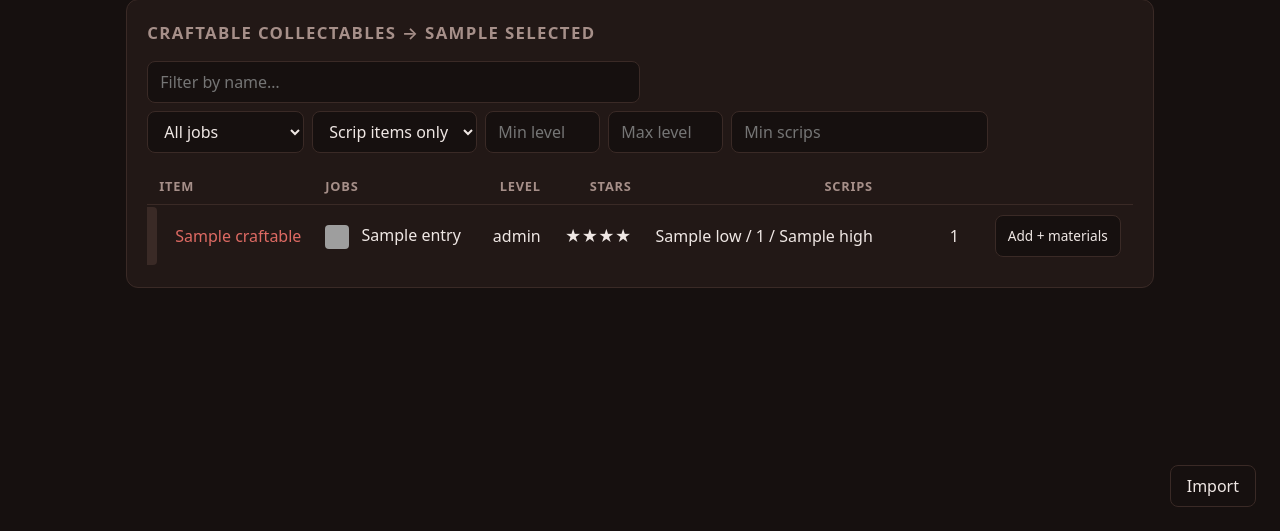
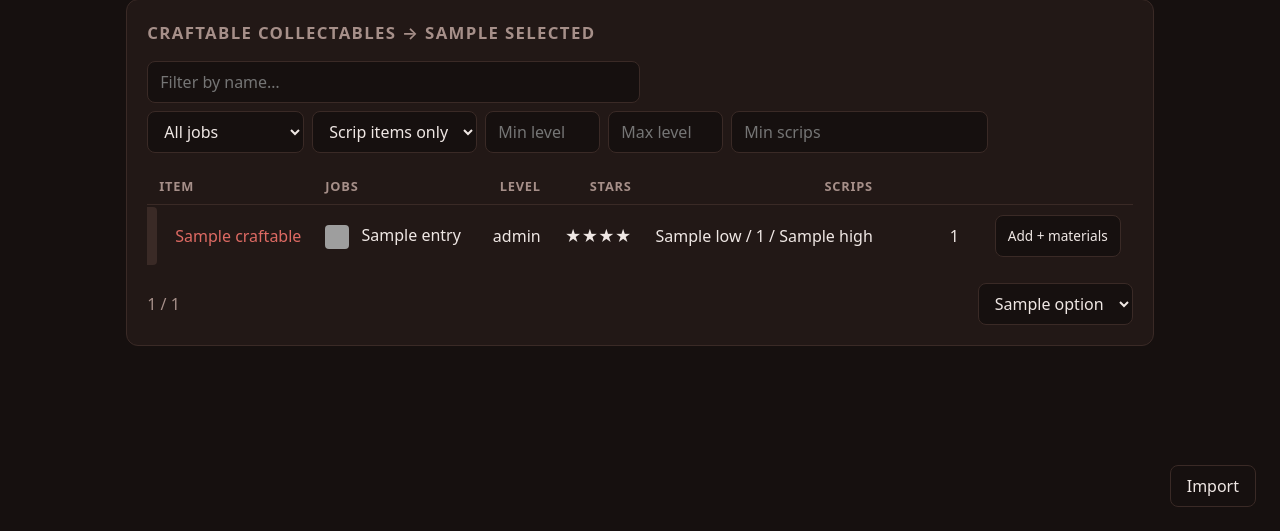
Before and after one commit to Wood-ruff/FF14GatherListBuilder, a Flask app: template templates/craftables.html in a window 1280 px wide. Shown: the part 269-800 px from the top of the page. Run offline with Flask 3, Linux system fonts and the light colour scheme; the template is opened without the code that fills it: most values are stand-ins (such as "Sample title", 1, 10 or a date in 2020); grey boxes are pictures that could not be loaded.

Commit message:
added pagination to collectables tabs

```diff
--- a/lists.py
+++ b/lists.py
@@ -371,6 +371,20 @@ def background_images():
 BUILT_IN_ALARMS = ["classic-beep.wav", "chime.wav", "buzzer.wav"]
 
 
+PAGE_SIZES = [25, 50, 100, 250]
+DEFAULT_PAGE_SIZE = 50
+
+
+def paginate(entries, page, size):
+    """Return one page of entries plus the corrected page number and page count."""
+    if size not in PAGE_SIZES:
+        size = DEFAULT_PAGE_SIZE
+    page_count = max(1, -(-len(entries) // size))
+    page = min(max(page, 1), page_count)
+    start = (page - 1) * size
+    return entries[start:start + size], page, page_count
+
+
 JOB_GROUPS = {
     "miner": ("Mining", "Quarrying"),
     "botanist": ("Logging", "Harvesting"),
--- a/routes.py
+++ b/routes.py
@@ -1,6 +1,7 @@
 import json
 import threading
 from pathlib import Path
+from urllib.parse import urlencode
 
 from flask import Blueprint, jsonify, redirect, render_template, request, send_from_directory, url_for
 
@@ -35,6 +36,24 @@ def run_in_background(task):
 
     PENDING_ADDS["count"] += 1
     threading.Thread(target=locked_task, daemon=True).start()
+
+
+def pagination_args(entries):
+    """Slice the entries to the requested page and build the template values."""
+    raw_page = request.args.get("page", "")
+    raw_size = request.args.get("size", "")
+    size = int(raw_size) if raw_size.isdigit() else lists.DEFAULT_PAGE_SIZE
+    page_entries, page, page_count = lists.paginate(
+        entries, int(raw_page) if raw_page.isdigit() else 1, size
+    )
+    base_query = urlencode([(key, value) for key, value in request.args.items() if key != "page"])
+    return page_entries, {
+        "page": page,
+        "page_count": page_count,
+        "size": size if size in lists.PAGE_SIZES else lists.DEFAULT_PAGE_SIZE,
+        "page_sizes": lists.PAGE_SIZES,
+        "base_query": base_query,
+    }
 
 
 def page_context(selected, active_tab):
@@ -85,9 +104,11 @@ def show_collectables():
         shop,
         name_filter,
     )
+    collectables, pagination = pagination_args(collectables)
     return render_template(
         "collectables.html",
         collectables=collectables,
+        **pagination,
         sort=sort,
         dir=direction,
         job=job,
@@ -124,9 +145,11 @@ def show_craftables():
         int(min_scrips) if min_scrips.isdigit() else None,
         name_filter,
     )
+    craftables, pagination = pagination_args(craftables)
     return render_template(
         "craftables.html",
         craftables=craftables,
+        **pagination,
         sort=sort,
         dir=direction,
         job=job,
--- a/static/style.css
+++ b/static/style.css
@@ -200,6 +200,22 @@ form {
 .name-filter {
   flex: none;
   width: 50%;
+}
+
+.pagination {
+  display: flex;
+  align-items: center;
+  margin-top: 16px;
+}
+
+.pagination .pages {
+  display: flex;
+  gap: 12px;
+  align-items: center;
+}
+
+.pagination select {
+  margin-left: auto;
 }
 
 .file-input {
--- /dev/null
+++ b/templates/_pagination.html
@@ -0,0 +1,18 @@
+<div class="pagination">
+  <div class="pages">
+    {% if page > 1 %}
+    <a href="?{{ base_query }}&page=1">«</a>
+    <a href="?{{ base_query }}&page={{ page - 1 }}">‹</a>
+    {% endif %}
+    <span class="muted">{{ page }} / {{ page_count }}</span>
+    {% if page < page_count %}
+    <a href="?{{ base_query }}&page={{ page + 1 }}">›</a>
+    <a href="?{{ base_query }}&page={{ page_count }}">»</a>
+    {% endif %}
+  </div>
+  <select name="size" form="{{ filters_form }}" title="{{ t('per_page') }}">
+    {% for option in page_sizes %}
+    <option value="{{ option }}" {% if option == size %}selected{% endif %}>{{ option }}</option>
+    {% endfor %}
+  </select>
+</div>
--- a/templates/collectables.html
+++ b/templates/collectables.html
@@ -115,6 +115,7 @@
           {% endfor %}
         </tbody>
       </table>
+      {% with filters_form = "collectable-filters" %}{% include "_pagination.html" %}{% endwith %}
       {% else %}
       <p class="muted">{{ t("no_matches") }}</p>
       {% endif %}
--- a/templates/craftables.html
+++ b/templates/craftables.html
@@ -14,7 +14,7 @@
     <section class="card">
       <h2>{{ t("tab_craftables") }}{% if selected %} → {{ selected }}{% endif %}</h2>
 
-      <form method="get" action="/craftables" class="filters">
+      <form method="get" action="/craftables" class="filters" id="craftable-filters">
         <input type="hidden" name="list" value="{{ selected }}">
         <input type="hidden" name="sort" value="{{ sort }}">
         <input type="hidden" name="dir" value="{{ dir }}">
@@ -86,6 +86,7 @@
           {% endfor %}
         </tbody>
       </table>
+      {% with filters_form = "craftable-filters" %}{% include "_pagination.html" %}{% endwith %}
       {% else %}
       <p class="muted">{{ t("no_matches") }}</p>
       {% endif %}
--- a/translations/_template.json
+++ b/translations/_template.json
@@ -259,6 +259,10 @@
     "english": "Nothing matches — loosen the filters, or check the connection and reload.",
     "translation": ""
   },
+  "per_page": {
+    "english": "Items per page",
+    "translation": ""
+  },
   "add_with_materials": {
     "english": "Add + materials",
     "translation": ""
--- a/translations/de.json
+++ b/translations/de.json
@@ -64,6 +64,7 @@
   "all_items": "Alle Items",
   "no_scrip_items": "Items ohne Scrips",
   "no_matches": "Keine Treffer — Filter lockern oder Verbindung prüfen und neu laden.",
+  "per_page": "Einträge pro Seite",
   "add_with_materials": "+ Materialien",
   "suggest_toggle_title": "Vorschläge anzeigen",
   "toast_copied": "Item kopiert — im Chat einfügen und Tab drücken für einen Link",
--- a/translations/en.json
+++ b/translations/en.json
@@ -64,6 +64,7 @@
   "all_items": "All items",
   "no_scrip_items": "No scrip items",
   "no_matches": "Nothing matches — loosen the filters, or check the connection and reload.",
+  "per_page": "Items per page",
   "add_with_materials": "Add + materials",
   "suggest_toggle_title": "Show suggestions",
   "toast_copied": "Item copied to clipboard — paste in chat and press Tab for a link",
```
Also changed, not shown: tests/test_lists.py (+13 -0 lines), tests/test_routes.py (+19 -0 lines).
